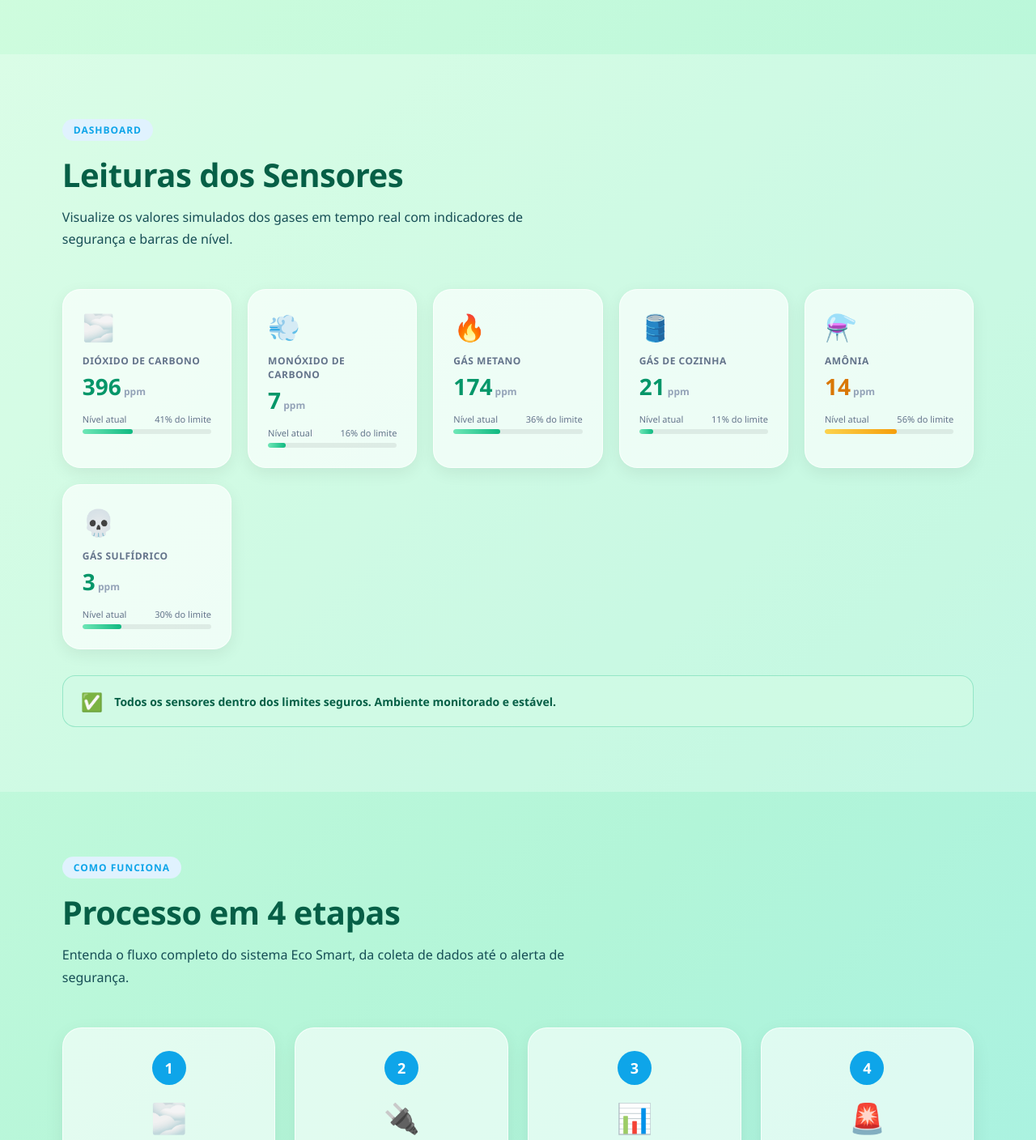
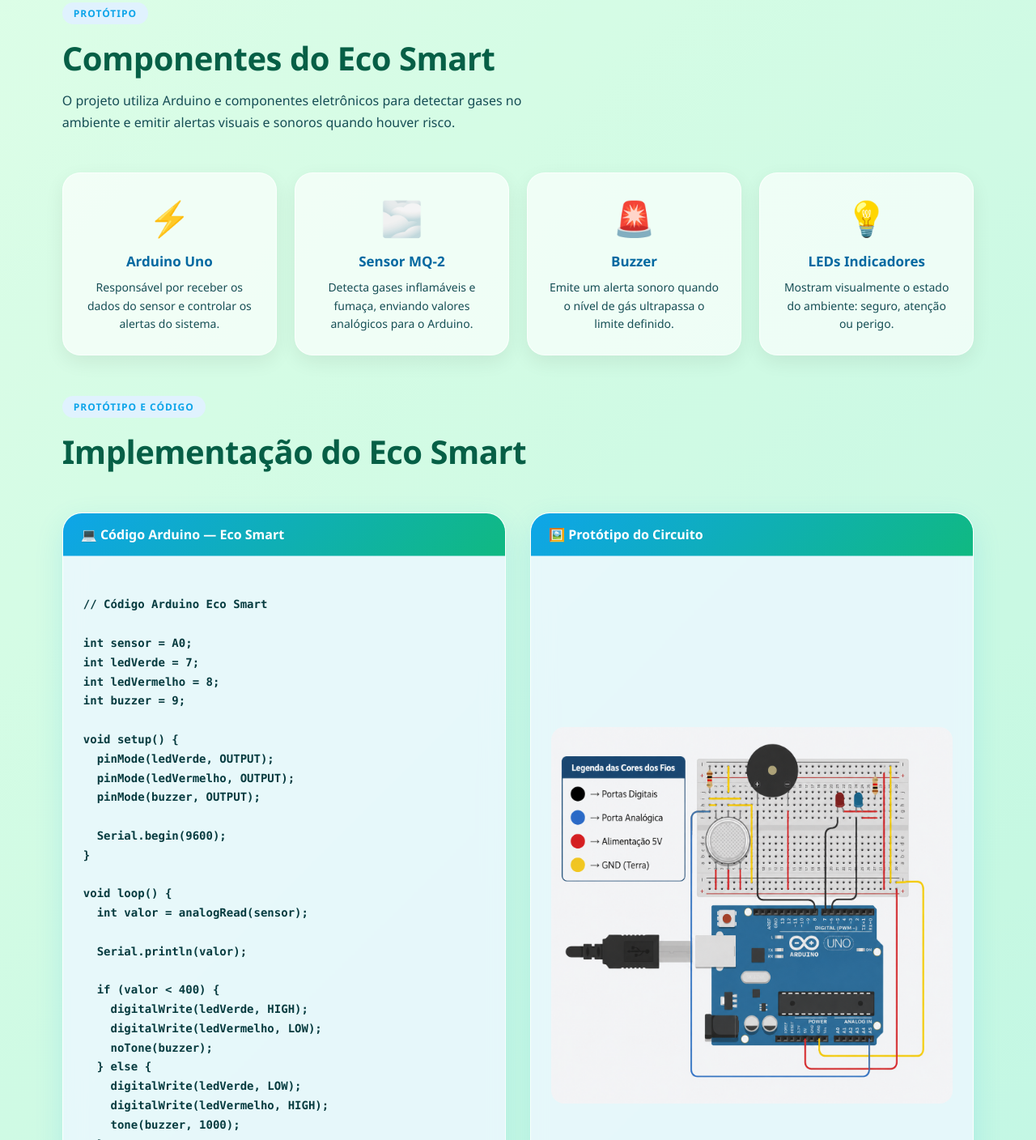
Before and after one commit to pedrooliveira1756-crypto/Eco_Smart, a plain HTML site: page index.html in a window 1280 px wide. Shown: the part 708-2116 px from the top of the page at 81% size. Drawn offline with Linux system fonts and the light colour scheme.

Commit message:
Prototipo Section

```diff
--- a/index.html
+++ b/index.html
@@ -151,12 +151,12 @@
 
       /* HERO */
       .hero {
-        min-height: 88vh;
+        min-height: 70vh;
         padding: 20px 2%;
         display: flex;
         align-items: center;
         justify-content: space-between;
-        gap: 10px;
+        gap: 70px;
       }
       .hero-text {
         max-width: 580px;
@@ -346,104 +346,58 @@
         margin-bottom: 48px;
       }
 
-      /* DASHBOARD */
-      #dashboard {
+      /* PROTOTYPE */
+      #prototipo {
         background: rgba(255, 255, 255, 0.25);
       }
-      .dash-grid {
+      .prototype-grid {
         display: grid;
-        grid-template-columns: repeat(auto-fit, minmax(200px, 1fr));
-        gap: 20px;
-        margin-bottom: 32px;
+        grid-template-columns: repeat(auto-fit, minmax(210px, 1fr));
+        gap: 22px;
+        margin-bottom: 50px;
       }
-      .gas-card {
+      .prototype-card {
         background: rgba(255, 255, 255, 0.65);
         border: 1px solid var(--glass-border);
         border-radius: 22px;
-        padding: 24px;
-        box-shadow: 0 6px 20px rgba(0, 0, 0, 0.07);
-        transition: transform 0.3s;
+        padding: 26px;
+        box-shadow: 0 8px 24px rgba(0, 0, 0, 0.07);
+        transition: all 0.3s;
+        text-align: center;
       }
-      .gas-card:hover {
-        transform: translateY(-5px);
+      .prototype-card:hover {
+        transform: translateY(-7px);
+        box-shadow: 0 16px 40px rgba(0, 0, 0, 0.12);
       }
-      .gas-icon {
-        font-size: 32px;
-        margin-bottom: 12px;
+      .prototype-icon {
+        font-size: 42px;
+        margin-bottom: 14px;
+        display: block;
       }
-      .gas-name {
-        font-size: 12px;
-        font-weight: 700;
-        color: #64748b;
-        text-transform: uppercase;
-        letter-spacing: 0.5px;
-        margin-bottom: 4px;
+      .prototype-card h3 {
+        color: var(--blue-dark);
+        font-size: 17px;
+        margin-bottom: 10px;
       }
-      .gas-val {
-        font-size: 28px;
-        font-weight: 900;
-        margin-bottom: 6px;
-      }
-      .gas-unit {
-        font-size: 12px;
-        color: #94a3b8;
-        font-weight: 600;
-      }
-      .progress-wrap {
-        margin-top: 14px;
-      }
-      .progress-label {
-        display: flex;
-        justify-content: space-between;
-        font-size: 11px;
-        color: #64748b;
-        margin-bottom: 5px;
-      }
-      .progress-bg {
-        height: 6px;
-        background: rgba(0, 0, 0, 0.07);
-        border-radius: 10px;
-        overflow: hidden;
-      }
-      .progress-bar {
-        height: 100%;
-        border-radius: 10px;
-        transition: width 1s cubic-bezier(0.4, 0, 0.2, 1);
-      }
-      .status-ok .gas-val {
-        color: #059669;
-      }
-      .status-ok .progress-bar {
-        background: linear-gradient(90deg, #6ee7b7, #10b981);
-      }
-      .status-warn .gas-val {
-        color: #d97706;
-      }
-      .status-warn .progress-bar {
-        background: linear-gradient(90deg, #fcd34d, #f59e0b);
-      }
-      .status-danger .gas-val {
-        color: #dc2626;
-      }
-      .status-danger .progress-bar {
-        background: linear-gradient(90deg, #fca5a5, #ef4444);
-      }
-      .dash-alert {
-        display: flex;
-        align-items: center;
-        gap: 14px;
-        background: rgba(209, 250, 229, 0.8);
-        border: 1px solid rgba(16, 185, 129, 0.3);
-        border-radius: 16px;
-        padding: 16px 22px;
+      .prototype-card p {
+        color: var(--text2);
         font-size: 14px;
-        color: #065f46;
-        font-weight: 600;
-      }
-      .alert-icon {
-        font-size: 22px;
+        line-height: 1.6;
       }
 
+      .prototype-container {
+        max-width: 1100px;
+        margin: 60px auto 0;
+        padding: 20px;
+        background: rgba(255, 255, 255, 0.6);
+        border-radius: 24px;
+        box-shadow: 0 10px 30px rgba(0, 0, 0, 0.08);
+      }
+      .prototype-img {
+        width: 100%;
+        display: block;
+        border-radius: 16px;
+      }
       /* HOW IT WORKS */
       .steps {
         display: grid;
@@ -568,7 +522,7 @@
       /* TEAM */
       .team-grid {
         display: grid;
-        grid-template-columns: repeat(auto-fit, minmax(200px, 1fr));
+        grid-template-columns: repeat(auto-fit, minmax(400px, 3fr));
         gap: 24px;
       }
       .team-card {
@@ -876,7 +830,113 @@
         section {
           padding: 60px 5%;
         }
+
+        .team-grid {
+          grid-template-columns: 1fr;
+        }
       }
+
+      #codigo {
+        background: rgba(255, 255, 255, 0.25);
+      }
+
+      .code-container {
+        max-width: 1100px;
+        margin: auto;
+        overflow: hidden;
+        border-radius: 24px;
+        background: rgba(255, 255, 255, 0.65);
+        border: 1px solid var(--glass-border);
+        backdrop-filter: blur(14px);
+        box-shadow: 0 12px 35px rgba(14, 165, 233, 0.14);
+      }
+
+      .code-header {
+        background: linear-gradient(135deg, var(--blue), var(--green));
+        padding: 15px 22px;
+        color: white;
+        font-weight: 800;
+        border-bottom: 1px solid rgba(255, 255, 255, 0.4);
+      }
+
+      .code-container pre {
+        margin: 0;
+        padding: 26px;
+        overflow-x: auto;
+        background: rgba(224, 242, 254, 0.55);
+      }
+
+      .code-container code {
+        color: var(--text);
+        font-size: 14px;
+        line-height: 1.7;
+        font-family: "Consolas", "Courier New", monospace;
+        font-weight: 600;
+      }
+
+      .showcase {
+        display: grid;
+        grid-template-columns: 1fr 1fr;
+        gap: 30px;
+        align-items: stretch;
+        margin-top: 40px;
+      }
+
+      .showcase-box {
+        min-width: 0;
+        background: rgba(255, 255, 255, 0.65);
+        border: 1px solid var(--glass-border);
+        border-radius: 24px;
+        overflow: hidden;
+        box-shadow: 0 12px 35px rgba(14, 165, 233, 0.14);
+        backdrop-filter: blur(14px);
+      }
+
+      .showcase-box pre {
+        margin: 0;
+        padding: 25px;
+        overflow-x: auto;
+        overflow-y: visible;
+        background: rgba(224, 242, 254, 0.55);
+      }
+
+      .showcase-box code {
+        color: var(--text);
+        font-size: 14px;
+        line-height: 1.7;
+        font-family: "Consolas", "Courier New", monospace;
+        font-weight: 600;
+      }
+
+      .prototype-content {
+        min-height: 100%;
+        padding: 25px;
+        background: rgba(224, 242, 254, 0.55);
+        display: flex;
+        align-items: center;
+        justify-content: center;
+      }
+
+      .prototype-content a {
+        width: 100%;
+        display: flex;
+        justify-content: center;
+      }
+
+      .prototype-content img {
+        width: 100%;
+        max-width: 100%;
+        height: auto;
+        display: block;
+        border-radius: 16px;
+      }
+
+      @media (max-width: 900px) {
+        .showcase {
+          grid-template-columns: 1fr;
+        }
+      }
+
     </style>
   </head>
   <body>
@@ -885,26 +945,24 @@
         <div class="logo">Eco <span>Smart</span></div>
         <nav>
           <a href="#inicio">Início</a>
-          <a href="#dashboard">Dashboard</a>
+          <a href="#prototipo">Protótipo</a>
           <a href="#como-funciona">Como Funciona</a>
           <a href="#tecnologias">Tecnologias</a>
           <a href="#equipe">Equipe</a>
-          <a href="#contato" class="btn-nav btn">Contato</a>
         </nav>
         <button class="hamburger" id="hamburger" aria-label="Menu">
           <span></span><span></span><span></span>
         </button>
       </div>
+
+      <nav class="mobile-nav" id="mobile-nav">
+        <a href="#inicio" onclick="closeMobile()">Início</a>
+        <a href="#prototipo" onclick="closeMobile()">Protótipo</a>
+        <a href="#como-funciona" onclick="closeMobile()">Como Funciona</a>
+        <a href="#tecnologias" onclick="closeMobile()">Tecnologias</a>
+        <a href="#equipe" onclick="closeMobile()">Equipe</a>
+      </nav>
     </header>
-    <nav class="mobile-nav" id="mobile-nav">
-      <a href="#inicio" onclick="closeMobile()">Início</a>
-      <a href="#dashboard" onclick="closeMobile()">Dashboard</a>
-      <a href="#como-funciona" onclick="closeMobile()">Como Funciona</a>
-      <a href="#tecnologias" onclick="closeMobile()">Tecnologias</a>
-      <a href="#equipe" onclick="closeMobile()">Equipe</a>
-      <a href="#contato" onclick="closeMobile()">Contato</a>
-    </nav>
-
     <main>
       <!-- HERO -->
       <section class="hero" id="inicio">
@@ -918,30 +976,115 @@
           </p>
           <div class="buttons">
             <a href="#como-funciona" class="btn">Ver Projeto</a>
-            <a href="#dashboard" class="btn outline">Dashboard ao Vivo</a>
           </div>
         </div>
       </section>
-
-      <!-- DASHBOARD -->
-      <section id="dashboard">
+      <!-- PROTÓTIPO -->
+      <section id="prototipo">
         <div class="section-head reveal">
-          <span class="section-label">Dashboard</span>
-          <h2 class="section-title">Leituras dos Sensores</h2>
+          <span class="section-label">Protótipo</span>
+          <h2 class="section-title">Componentes do Eco Smart</h2>
           <p class="section-desc">
-            Visualize os valores simulados dos gases em tempo real com
-            indicadores de segurança e barras de nível.
+            O projeto utiliza Arduino e componentes eletrônicos para detectar
+            gases no ambiente e emitir alertas visuais e sonoros quando houver
+            risco.
           </p>
         </div>
-        <div class="dash-grid" id="dash-grid">
-          <!-- preenchido via JS -->
+
+        <div class="prototype-grid">
+          <div class="prototype-card reveal">
+            <span class="prototype-icon">⚡</span>
+            <h3>Arduino Uno</h3>
+            <p>
+              Responsável por receber os dados do sensor e controlar os alertas
+              do sistema.
+            </p>
+          </div>
+
+          <div class="prototype-card reveal">
+            <span class="prototype-icon">🌫️</span>
+            <h3>Sensor MQ-2</h3>
+            <p>
+              Detecta gases inflamáveis e fumaça, enviando valores analógicos
+              para o Arduino.
+            </p>
+          </div>
+
+          <div class="prototype-card reveal">
+            <span class="prototype-icon">🚨</span>
+            <h3>Buzzer</h3>
+            <p>
+              Emite um alerta sonoro quando o nível de gás ultrapassa o limite
+              definido.
+            </p>
+          </div>
+
+          <div class="prototype-card reveal">
+            <span class="prototype-icon">💡</span>
+            <h3>LEDs Indicadores</h3>
+            <p>
+              Mostram visualmente o estado do ambiente: seguro, atenção ou
+              perigo.
+            </p>
+          </div>
         </div>
-        <div class="dash-alert reveal" id="dash-alert">
-          <span class="alert-icon">✅</span>
-          <span
-            >Todos os sensores dentro dos limites seguros. Ambiente monitorado e
-            estável.</span
-          >
+
+        <div class="section-head reveal">
+          <span class="section-label">Protótipo e Código</span>
+          <h2 class="section-title">Implementação do Eco Smart</h2>
+        </div>
+
+        <div class="showcase">
+          <div class="showcase-box reveal">
+            <div class="code-header">💻 Código Arduino — Eco Smart</div>
+            <pre><code>
+// Código Arduino Eco Smart
+
+int sensor = A0;
+int ledVerde = 7;
+int ledVermelho = 8;
+int buzzer = 9;
+
+void setup() {
+  pinMode(ledVerde, OUTPUT);
+  pinMode(ledVermelho, OUTPUT);
+  pinMode(buzzer, OUTPUT);
+
+  Serial.begin(9600);
+}
+
+void loop() {
+  int valor = analogRead(sensor);
+
+  Serial.println(valor);
+
+  if (valor < 400) {
+    digitalWrite(ledVerde, HIGH);
+    digitalWrite(ledVermelho, LOW);
+    noTone(buzzer);
+  } else {
+    digitalWrite(ledVerde, LOW);
+    digitalWrite(ledVermelho, HIGH);
+    tone(buzzer, 1000);
+  }
+
+  delay(500);
+}
+</code></pre>
+          </div>
+
+          <div class="showcase-box reveal">
+            <div class="code-header">🖼️ Protótipo do Circuito</div>
+            <div class="prototype-content">
+              <a href="imgs/Circuito.png" target="_blank">
+                <img
+                  src="imgs/Circuito.png"
+                  alt="Protótipo Eco Smart"
+                  class="prototype-img"
+                />
+              </a>
+            </div>
+          </div>
         </div>
       </section>
 
@@ -1013,14 +1156,6 @@
             <p>
               Detecta múltiplos gases incluindo CO, metano, fumaça e GLP com
               alta precisão e resposta rápida.
-            </p>
-          </div>
-          <div class="feature reveal">
-            <span class="f-icon">📟</span>
-            <h3>Display LCD</h3>
-            <p>
-              Exibe os valores de leitura, tipo de gás e status do ambiente em
-              tempo real de forma clara e direta.
             </p>
           </div>
           <div class="feature reveal">
@@ -1118,13 +1253,19 @@
           <div class="team-card reveal">
             <div class="avatar av-blue">M</div>
             <h4>Márcio Yuri da Silva Pessoa</h4>
-            <div class="role">Programador</div>
-            <p>Criação do site e do protótipo</p>
+            <div class="role">Dono da Equipe</div>
+            <p>Deu Ordem ate pro Diego</p>
           </div>
           <div class="team-card reveal">
             <div class="avatar av-green">E</div>
             <h4>Eduardo Meneses Marreiro</h4>
-            <div class="role" style="color: red; font-size: 30px;"><a href="https://youtu.be/RqFT3qx-PP8?si=r3jPKAqbK8K-e2av" style="text-decoration: none; color: red;">FARMOU AURA +999999999</a></div>
+            <div class="role" style="color: red; font-size: 30px">
+              <a
+                href="https://youtu.be/RqFT3qx-PP8?si=r3jPKAqbK8K-e2av"
+                style="text-decoration: none; color: red"
+                >FARMOU AURA +999999999</a
+              >
+            </div>
             <p></p>
           </div>
           <div class="team-card reveal">
@@ -1150,18 +1291,30 @@
           <div class="team-card reveal">
             <div class="avatar av-purple">J</div>
             <h4>José Wesley Sousa de Andrade</h4>
-            <div class="role"></div>
-            <p></p>
+            <div class="role">Fez Merda</div>
+            <p>Ficou Louco</p>
           </div>
           <div class="team-card reveal">
             <div class="avatar av-purple">V</div>
             <h4>Victor Valdisio de Souza Vitor</h4>
-            <div class="role"><a href="https://youtu.be/ZRFT2lWBJJg?si=gi5cVlRwiPQed3yq" style="text-decoration: none; color: purple;">Fez Aniversario</a></div>
+            <div class="role">
+              <a
+                href="https://youtu.be/ZRFT2lWBJJg?si=gi5cVlRwiPQed3yq"
+                style="text-decoration: none; color: purple"
+                >Fez Aniversario</a
+              >
+            </div>
             <p></p>
           </div>
           <div class="team-card reveal">
             <div class="avatar av-purple">I</div>
             <h4>Isabelly de Moura Lessa vieira</h4>
+            <div class="role"></div>
+            <p></p>
+          </div>
+          <div class="team-card reveal">
+            <div class="avatar av-purple">L</div>
+            <h4>Lavínia Soares Diniz De Sousa</h4>
             <div class="role"></div>
             <p></p>
           </div>
@@ -1182,7 +1335,7 @@
         <div class="footer-col">
           <h4>Navegação</h4>
           <a href="#inicio">Início</a>
-          <a href="#dashboard">Dashboard</a>
+          <a href="#prototipo">Protótipo</a>
           <a href="#como-funciona">Como Funciona</a>
           <a href="#sensores">Funcionalidades</a>
           <a href="#tecnologias">Tecnologias</a>
@@ -1215,117 +1368,6 @@
         mobileNav.classList.remove("open");
       }
 
-      // GAS DATA
-      const gases = [
-        {
-          name: "CO₂",
-          icon: "🌫️",
-          val: 412,
-          unit: "ppm",
-          limit: 1000,
-          status: "ok",
-          label: "Dióxido de Carbono",
-        },
-        {
-          name: "CO",
-          icon: "💨",
-          val: 8,
-          unit: "ppm",
-          limit: 50,
-          status: "ok",
-          label: "Monóxido de Carbono",
-        },
-        {
-          name: "CH₄",
-          icon: "🔥",
-          val: 180,
-          unit: "ppm",
-          limit: 500,
-          status: "warn",
-          label: "Gás Metano",
-        },
-        {
-          name: "GLP",
-          icon: "🛢️",
-          val: 22,
-          unit: "ppm",
-          limit: 200,
-          status: "ok",
-          label: "Gás de Cozinha",
-        },
-        {
-          name: "NH₃",
-          icon: "⚗️",
-          val: 14,
-          unit: "ppm",
-          limit: 25,
-          status: "warn",
-          label: "Amônia",
-        },
-        {
-          name: "H₂S",
-          icon: "💀",
-          val: 3,
-          unit: "ppm",
-          limit: 10,
-          status: "ok",
-          label: "Gás Sulfídrico",
-        },
-      ];
-
-      function buildDash() {
-        const grid = document.getElementById("dash-grid");
-        grid.innerHTML = "";
-        gases.forEach((g) => {
-          const pct = Math.min(100, Math.round((g.val / g.limit) * 100));
-          const cls =
-            pct > 80 ? "status-danger" : pct > 55 ? "status-warn" : "status-ok";
-          const card = document.createElement("div");
-          card.className = "gas-card reveal " + cls;
-          card.innerHTML = `
-      <div class="gas-icon">${g.icon}</div>
-      <div class="gas-name">${g.label}</div>
-      <div><span class="gas-val" id="val-${g.name}">${g.val}</span><span class="gas-unit"> ${g.unit}</span></div>
-      <div class="progress-wrap">
-        <div class="progress-label"><span>Nível atual</span><span>${pct}% do limite</span></div>
-        <div class="progress-bg"><div class="progress-bar" style="width:0%" id="bar-${g.name}"></div></div>
-      </div>`;
-          grid.appendChild(card);
-          setTimeout(() => {
-            document.getElementById("bar-" + g.name).style.width = pct + "%";
-          }, 300);
-        });
-      }
-      buildDash();
-
-      // Simulate live values
-      setInterval(() => {
-        gases.forEach((g) => {
-          const delta = (Math.random() - 0.48) * (g.limit * 0.04);
-          g.val = Math.max(1, Math.round(g.val + delta));
-          const pct = Math.min(100, Math.round((g.val / g.limit) * 100));
-          const valEl = document.getElementById("val-" + g.name);
-          const barEl = document.getElementById("bar-" + g.name);
-          if (valEl) valEl.textContent = g.val;
-          if (barEl) barEl.style.width = pct + "%";
-        });
-        const anyDanger = gases.some((g) => g.val / g.limit > 0.8);
-        const alert = document.getElementById("dash-alert");
-        if (anyDanger) {
-          alert.style.background = "rgba(254,226,226,0.8)";
-          alert.style.borderColor = "rgba(239,68,68,0.3)";
-          alert.style.color = "#991b1b";
-          alert.innerHTML =
-            '<span class="alert-icon">⚠️</span><span>Atenção! Um ou mais sensores estão próximos do limite de segurança. Verifique o ambiente.</span>';
-        } else {
-          alert.style.background = "rgba(209,250,229,0.8)";
-          alert.style.borderColor = "rgba(16,185,129,0.3)";
-          alert.style.color = "#065f46";
-          alert.innerHTML =
-            '<span class="alert-icon">✅</span><span>Todos os sensores dentro dos limites seguros. Ambiente monitorado e estável.</span>';
-        }
-      }, 2500);
-
       // SCROLL REVEAL
       const obs = new IntersectionObserver(
         (entries) => {
```
Also changed, not shown: imgs/Circuito.png (added), imgs/Fabulous Waasa (1).png (added), imgs/Fabulous Waasa (2) (1).png (added), imgs/Fabulous Waasa (2).png (added), imgs/Fabulous Waasa (3).png (added), imgs/Fabulous Waasa.png (added), imgs/circuito2.png (added), imgs/circuitoIMG.png (added), imgs/circuitoOrganizado (1).png (added), imgs/circuitoOrganizado.png (added).
